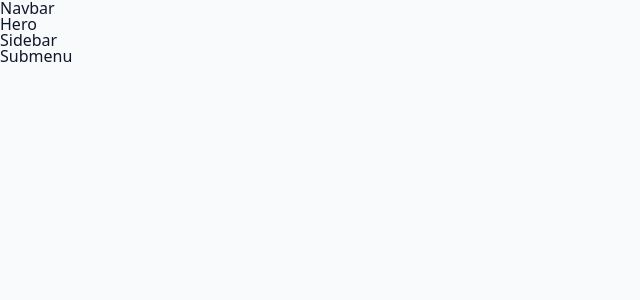
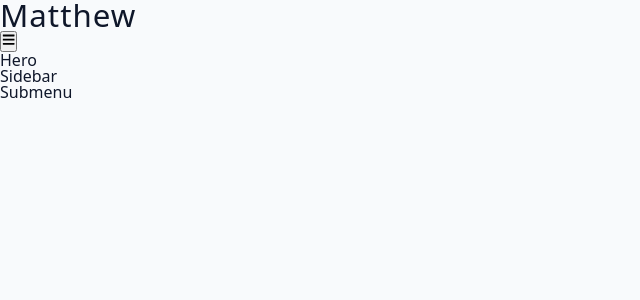
Before and after one commit to matthewcordaro/Portfolio-React-Submenu, a React (Vite) app: page / in a window 1280 px wide. Shown: the top 300 px of the page, without its empty margins (0-640 px from the left). Built offline with nearby package versions, Linux system fonts and the light colour scheme.

Commit message:
init Navbar component

```diff
--- a/src/Navbar.jsx
+++ b/src/Navbar.jsx
@@ -1,6 +1,18 @@
+import { FaBars } from "react-icons/fa"
+import { useGlobalContext } from "./context"
+
 function Navbar() {
+  const { openSidebar } = useGlobalContext()
+
   return (
-    <div>Navbar</div>
+    <nav>
+      <div className='nav-center'>
+        <h3 className='logo'>Matthew</h3>
+        <button className='toggle-btn' onClick={openSidebar}>
+          <FaBars />
+        </button>
+      </div>
+    </nav>
   )
 }
 export default Navbar
```
